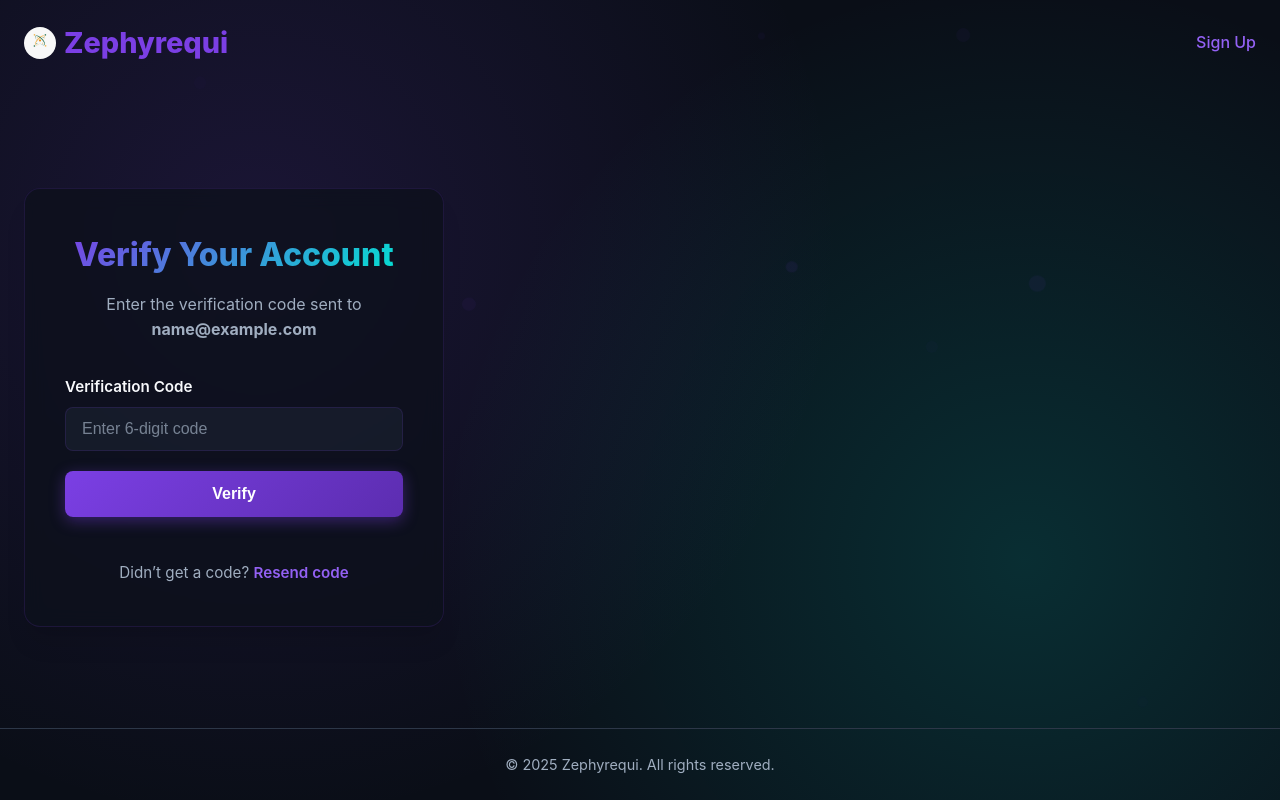
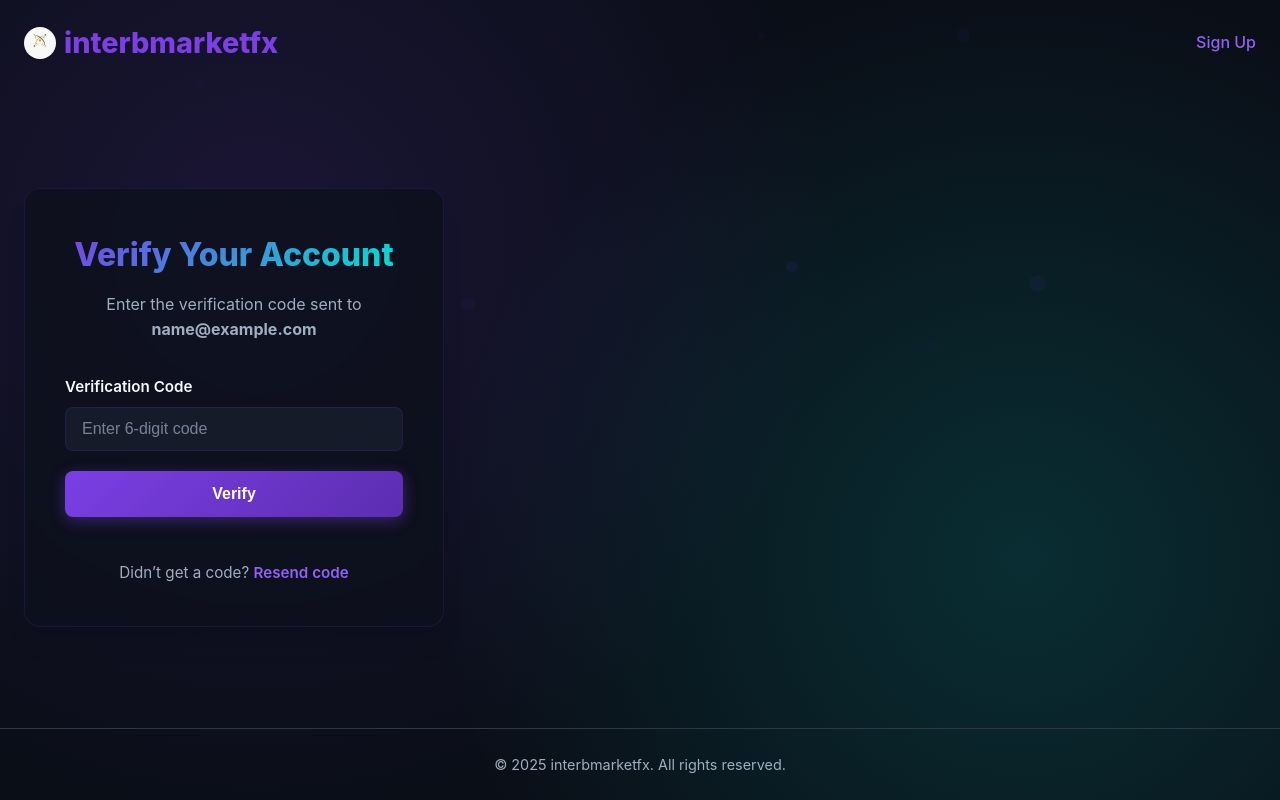
Before and after one commit to C0DE-8/interbmarketfx, a plain HTML site: page auth/verify.html in a window 1280 px wide. Drawn offline with nearby package versions, Linux system fonts and the light colour scheme; sample sign-in values are in the browser's storage.

Commit message:
Update verify.html

```diff
--- a/auth/verify.html
+++ b/auth/verify.html
@@ -14,23 +14,23 @@
 
   <script src="https://cdn.jsdelivr.net/npm/axios/dist/axios.min.js"></script>
 
-  <!-- SEO Meta Tags for Zephyrequi Verification Page -->
-  <title>Verify | Zephyrequi - Secure Account Verification</title>
-  <meta name="description" content="Verify your Zephyrequi account to continue securely. Enter your OTP code or confirmation details to proceed to your dashboard.">
-  <meta name="keywords" content="Zephyrequi verification, account verification, OTP verification, confirm Zephyrequi account, secure trading, user authentication">
-  <meta name="author" content="Zephyrequi Team">
+  <!-- SEO Meta Tags for interbmarketfx Verification Page -->
+  <title>Verify | interbmarketfx - Secure Account Verification</title>
+  <meta name="description" content="Verify your interbmarketfx account to continue securely. Enter your OTP code or confirmation details to proceed to your dashboard.">
+  <meta name="keywords" content="interbmarketfx verification, account verification, OTP verification, confirm interbmarketfx account, secure trading, user authentication">
+  <meta name="author" content="interbmarketfx Team">
 
   <!-- Open Graph / Social Media -->
-  <meta property="og:title" content="Verify | Zephyrequi">
-  <meta property="og:description" content="Complete your account verification to access your secure Zephyrequi dashboard.">
+  <meta property="og:title" content="Verify | interbmarketfx">
+  <meta property="og:description" content="Complete your account verification to access your secure interbmarketfx dashboard.">
   <meta property="og:image" content="icons/icon-192x192.png">
-  <meta property="og:url" content="https://app.zephyrequi.com/auth/verify.html">
+  <meta property="og:url" content="https://app.interbmarketfx.com/auth/verify.html">
   <meta property="og:type" content="website">
 
   <!-- Twitter Card -->
   <meta name="twitter:card" content="summary_large_image">
-  <meta name="twitter:title" content="Verify | Zephyrequi">
-  <meta name="twitter:description" content="Enter your verification code and access your Zephyrequi account safely.">
+  <meta name="twitter:title" content="Verify | interbmarketfx">
+  <meta name="twitter:description" content="Enter your verification code and access your interbmarketfx account safely.">
   <meta name="twitter:image" content="icons/icon-192x192.png">
 
   <link rel="stylesheet" href="css/main.css">
@@ -44,9 +44,9 @@
   <header>
     <div class="container header-container">
       <a href="login.html" class="logo">
-        <img src="icons/icon-192x192.png" alt="Zephyrequi Logo"
+        <img src="icons/icon-192x192.png" alt="interbmarketfx Logo"
              style="height:32px; margin-right:8px; border-radius:50%; object-fit:cover;">
-        <span>Zephyrequi</span>
+        <span>interbmarketfx</span>
       </a>
       <div class="header-links">
         <a href="register.html">Sign Up</a>
@@ -89,7 +89,7 @@
   <!-- Footer -->
   <footer>
     <div class="container">
-      <p>&copy; 2025 Zephyrequi. All rights reserved.</p>
+      <p>&copy; 2025 interbmarketfx. All rights reserved.</p>
     </div>
   </footer>
 
@@ -119,7 +119,7 @@
     const resendBtn     = document.getElementById("resendBtn");
     const loader        = document.getElementById("loader");
     const toastContainer= document.getElementById("toast-container");
-    const baseURL       = "https://new.api.zephyrequi.com/api/auth";
+    const baseURL       = "https://new.api.interbmarketfx.com/api/auth";
 
     const userEmail = sessionStorage.getItem("userEmail");
     if (!userEmail) return window.location.href = "login.html";
```
